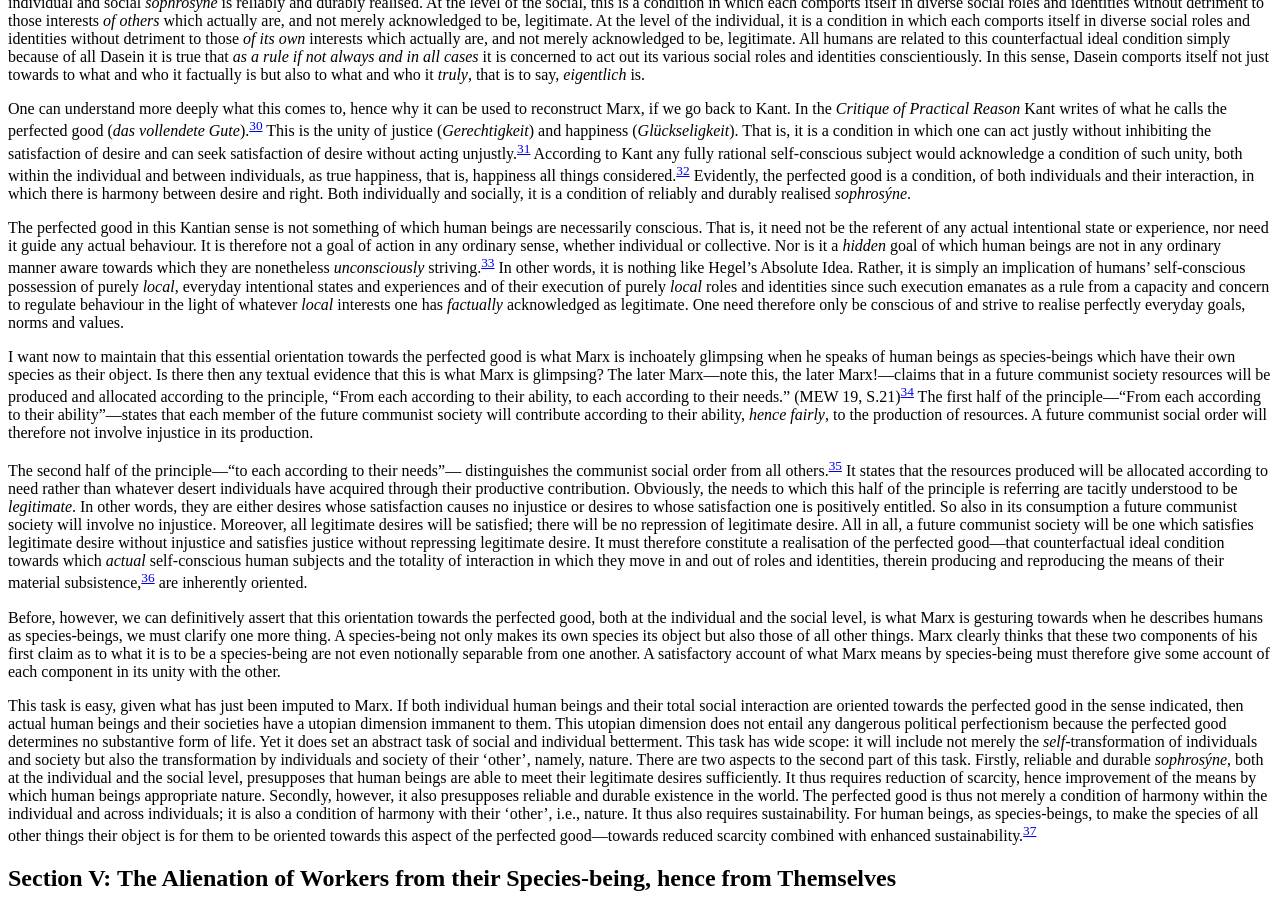
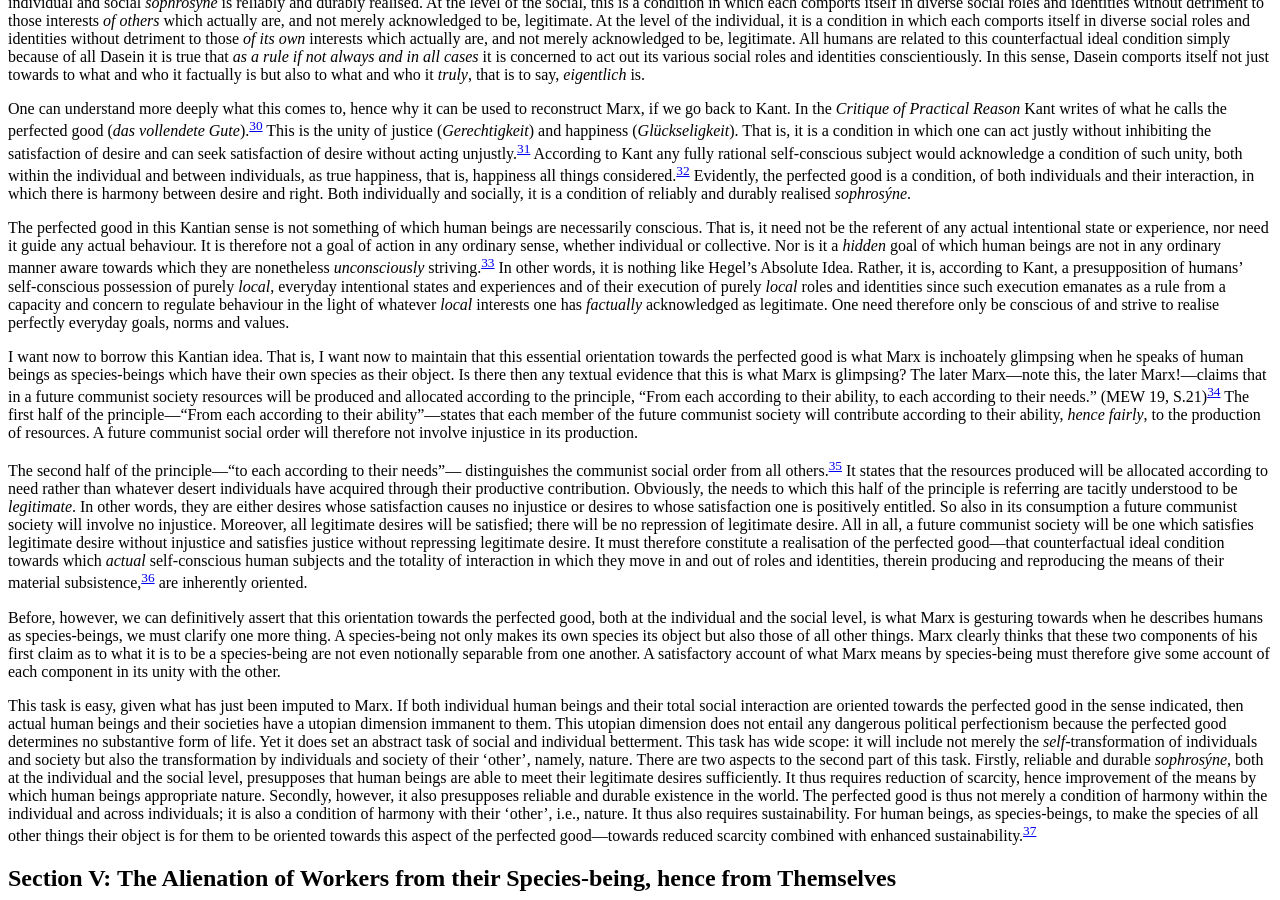
Before and after one commit to klepas/bruins-site, a Jekyll site: the page built from papers/_posts/2016-10-04-what-is-species-being.md, in a window 1280 px wide and 900 px high, scrolled down 6263 px. Built offline with Jekyll 4.4.1, drawn with Linux system fonts in a browser that asks for light colours; nearby versions of some CDN libraries; some web fonts are replaced.

Commit message:
Updated 2016-10-04-what-is-species-being.md

```diff
--- a/papers/_posts/2016-10-04-what-is-species-being.md
+++ b/papers/_posts/2016-10-04-what-is-species-being.md
@@ -169,9 +169,9 @@ We may now make the move which permits us to use Heidegger in the reconstruction
 
 One can understand more deeply what this comes to, hence why it can be used to reconstruct Marx, if we go back to Kant. In the _Critique of Practical Reason_ Kant writes of what he calls the perfected good (_das vollendete Gute_).[^30] This is the unity of justice (_Gerechtigkeit_) and happiness (_Glückseligkeit_). That is, it is a condition in which one can act justly without inhibiting the satisfaction of desire and can seek satisfaction of desire without acting unjustly.[^31] According to Kant any fully rational self-conscious subject would acknowledge a condition of such unity, both within the individual and between individuals, as true happiness, that is, happiness all things considered.[^32] Evidently, the perfected good is a condition, of both individuals and their interaction, in which there is harmony between desire and right. Both individually and socially, it is a condition of reliably and durably realised _sophrosýne_.
 
-The perfected good in this Kantian sense is not something of which human beings are necessarily conscious. That is, it need not be the referent of any actual intentional state or experience, nor need it guide any actual behaviour. It is therefore not a goal of action in any ordinary sense, whether individual or collective. Nor is it a _hidden_ goal of which human beings are not in any ordinary manner aware towards which they are nonetheless _unconsciously_ striving.[^33] In other words, it is nothing like Hegel’s Absolute Idea. Rather, it is simply an implication of humans’ self-conscious possession of purely _local_, everyday intentional states and experiences and of their execution of purely _local_ roles and identities since such execution emanates as a rule from a capacity and concern to regulate behaviour in the light of whatever _local_ interests one has _factually_ acknowledged as legitimate. One need therefore only be conscious of and strive to realise perfectly everyday goals, norms and values.
+The perfected good in this Kantian sense is not something of which human beings are necessarily conscious. That is, it need not be the referent of any actual intentional state or experience, nor need it guide any actual behaviour. It is therefore not a goal of action in any ordinary sense, whether individual or collective. Nor is it a _hidden_ goal of which human beings are not in any ordinary manner aware towards which they are nonetheless _unconsciously_ striving.[^33] In other words, it is nothing like Hegel’s Absolute Idea. Rather, it is, according to Kant, a presupposition of humans’ self-conscious possession of purely _local_, everyday intentional states and experiences and of their execution of purely _local_ roles and identities since such execution emanates as a rule from a capacity and concern to regulate behaviour in the light of whatever _local_ interests one has _factually_ acknowledged as legitimate. One need therefore only be conscious of and strive to realise perfectly everyday goals, norms and values.
 
-I want now to maintain that this essential orientation towards the perfected good is what Marx is inchoately glimpsing when he speaks of human beings as species-beings which have their own species as their object. Is there then any textual evidence that this is what Marx is glimpsing? The later Marx—note this, the later Marx!—claims that in a future communist society resources will be produced and allocated according to the principle, “From each according to their ability, to each according to their needs.” (MEW 19, S.21)[^34] The first half of the principle—“From each according to their ability”—states that each member of the future communist society will contribute according to their ability, _hence fairly_, to the production of resources. A future communist social order will therefore not involve injustice in its production.
+I want now to borrow this Kantian idea. That is, I want now to maintain that this essential orientation towards the perfected good is what Marx is inchoately glimpsing when he speaks of human beings as species-beings which have their own species as their object. Is there then any textual evidence that this is what Marx is glimpsing? The later Marx—note this, the later Marx!—claims that in a future communist society resources will be produced and allocated according to the principle, “From each according to their ability, to each according to their needs.” (MEW 19, S.21)[^34] The first half of the principle—“From each according to their ability”—states that each member of the future communist society will contribute according to their ability, _hence fairly_, to the production of resources. A future communist social order will therefore not involve injustice in its production.
 
 The second half of the principle—“to each according to their needs”— distinguishes the communist social order from all others.[^35] It states that the resources produced will be allocated according to need rather than whatever desert individuals have acquired through their productive contribution. Obviously, the needs to which this half of the principle is referring are tacitly understood to be _legitimate_. In other words, they are either desires whose satisfaction causes no injustice or desires to whose satisfaction one is positively entitled. So also in its consumption a future communist society will involve no injustice. Moreover, all legitimate desires will be satisfied; there will be no repression of legitimate desire. All in all, a future communist society will be one which satisfies legitimate desire without injustice and satisfies justice without repressing legitimate desire. It must therefore constitute a realisation of the perfected good—that counterfactual ideal condition towards which _actual_ self-conscious human subjects and the totality of interaction in which they move in and out of roles and identities, therein producing and reproducing the means of their material subsistence,[^36] are inherently oriented.
 
```
Also changed, not shown: other parts of papers/_posts/2016-10-04-what-is-species-being.md (+1 -1 lines).
